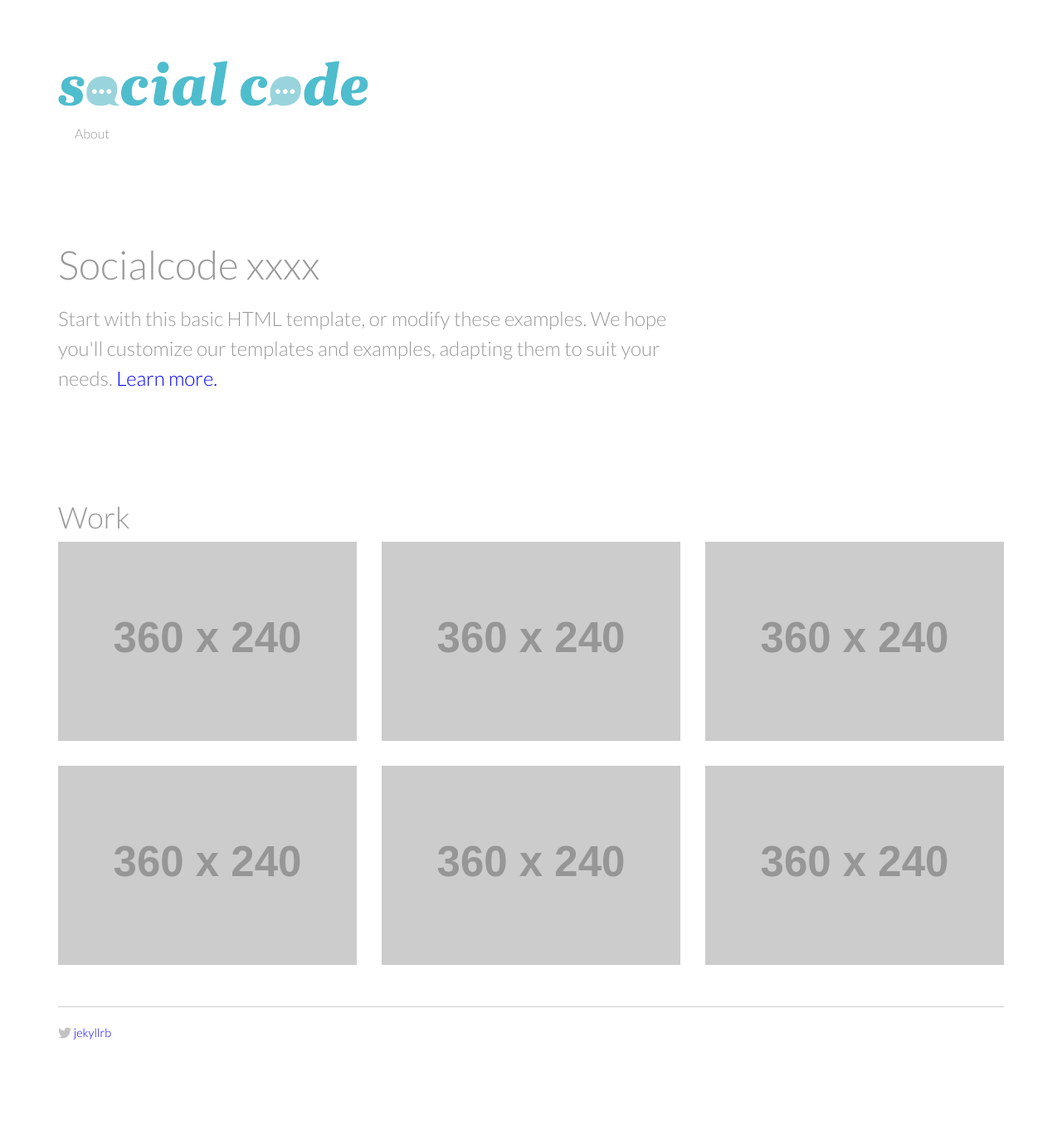
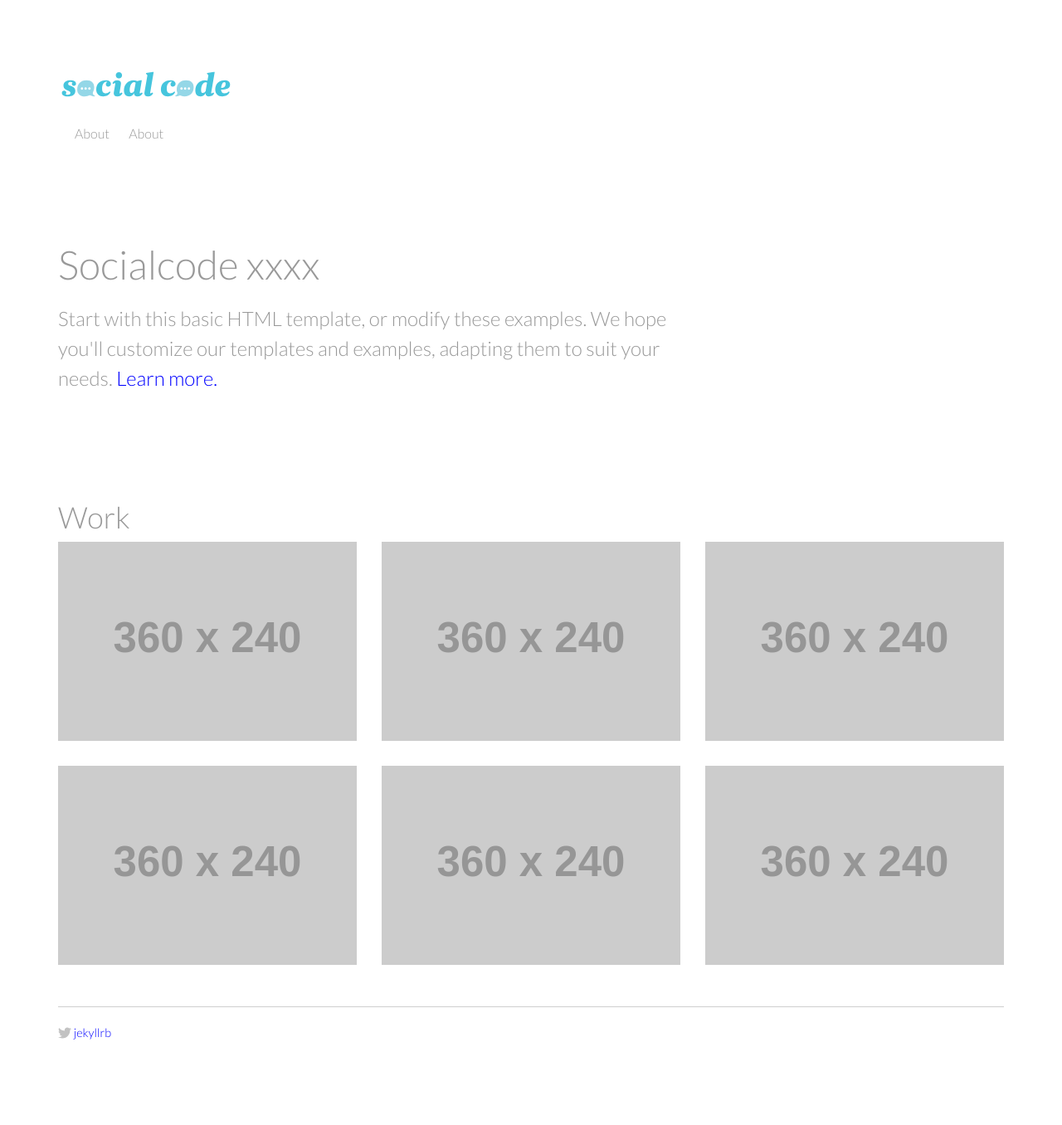
Before and after one commit to felipeskroski-zz/social-code-site, a Jekyll site: the page built from index.html, in a window 1280 px wide. Shown: the whole page at 83% size. Built offline with Jekyll 4.4.1, drawn with Linux system fonts in a browser that asks for light colours; nearby versions of some CDN libraries; some web fonts are replaced.

Commit message:
adding logo and changing logo size

```diff
--- a/_includes/header.html
+++ b/_includes/header.html
@@ -9,6 +9,7 @@
           {% for page in site.pages %}
             {% if page.title %}
               <a class="page-link" href="{{ page.url | prepend: site.baseurl }}">{{ page.title }}</a>
+              <a class="page-link" href="{{ page.url | prepend: site.baseurl }}">{{ page.title }}</a>
             {% endif %}
           {% endfor %}
         </div>
--- a/css/main.scss
+++ b/css/main.scss
@@ -57,6 +57,7 @@
 /* ----------------------------------------------------------*/
 .site-title{
   background: transparent url(/assets/img/logo.svg) no-repeat left center;
+  background-size: 210px auto;
   height: 100px;
   width: 500px;
   display: block;
```
Also changed, not shown: assets/img/logo.svg.
